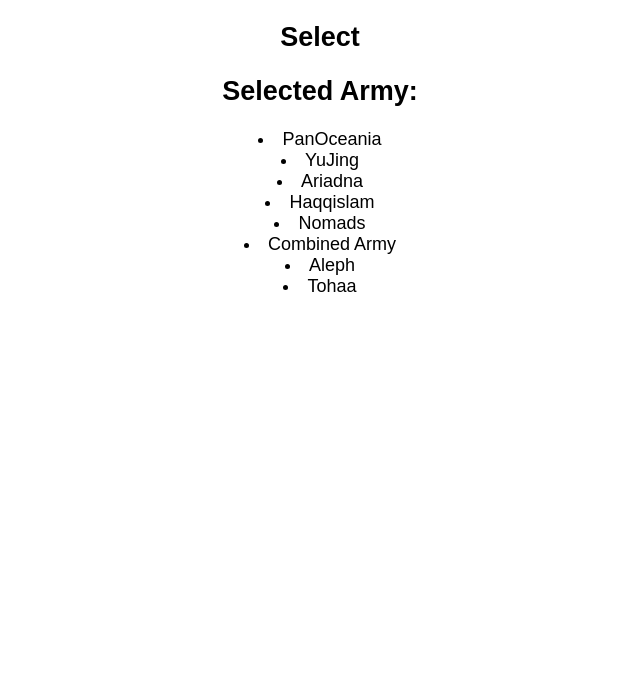
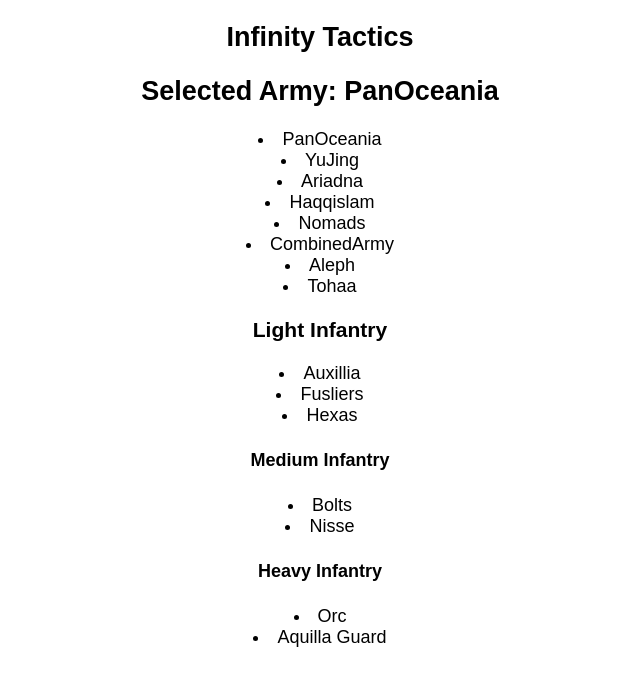
Before and after one commit to Darren-Ivey/infinity-tactics, a React (Create React App) app: page / in a window 1280 px wide. Shown: the top 686 px of the page, without its empty margins (320-960 px from the left). Built offline with nearby package versions, Linux system fonts and the light colour scheme; the HTML template or start-up script is replaced by a standard one.

Commit message:
Add basic army structure

```diff
--- a/src/components/armySelection.js
+++ b/src/components/armySelection.js
@@ -10,7 +10,6 @@
 
     handleOnClick(army) {
         this.props.selectArmy(army);
-        console.log(this.props.getUnits[this.props.getArmy])
     }
 
     render() {
@@ -22,9 +21,18 @@
                 <div className="army-selection">
                     { map(this.props.getArmyListOptions, (item, id) => <li onClick={() => this.handleOnClick(item)} key={ id } >{ item }</li>) }
                 </div>
-                <div>
-                    { map(this.props.getUnits[this.props.getArmy], (item, id) => <li key={ id } >{ item }</li>) }
-                </div>
+                <article>
+                    <h3>Light Infantry</h3>
+                    { map(this.props.getUnits[this.props.getArmy].li, (item, id) => <li key={ id } >{ item }</li>) }
+                </article>
+                <article>
+                    <h4>Medium Infantry</h4>
+                    { map(this.props.getUnits[this.props.getArmy].md, (item, id) => <li key={ id } >{ item }</li>) }
+                </article>
+                <article>
+                    <h4>Heavy Infantry</h4>
+                    { map(this.props.getUnits[this.props.getArmy].hi, (item, id) => <li key={ id } >{ item }</li>) }
+                </article>
             </div>
         );
     }
--- a/src/modules/armySelection.js
+++ b/src/modules/armySelection.js
@@ -11,27 +11,76 @@
         'Ariadna',
         'Haqqislam',
         'Nomads',
-        'Combined Army',
+        'CombinedArmy',
         'Aleph',
         'Tohaa'
     ],
-    selectedArmy: undefined,
+    selectedArmy: 'PanOceania',
     units: {
         PanOceania: {
             li: ['Auxillia', 'Fusliers', 'Hexas'],
+            md: ['Bolts', 'Nisse'],
+            hi: ['Orc', 'Aquilla Guard'],
+            tag: [],
+            rem: [],
+            sk: []
+        },
+        YuJing: {
+            li: [],
             md: [],
             hi: [],
             tag: [],
             rem: [],
             sk: []
         },
-        YuJing: [],
-        Ariadna: [],
-        Haqqislam: [],
-        Nomads: [],
-        CombinedArmy: [],
-        Aleph: [],
-        Tohaa: []
+        Ariadna: {
+            li: [],
+            md: [],
+            hi: [],
+            tag: [],
+            rem: [],
+            sk: []
+        },
+        Haqqislam: {
+            li: [],
+            md: [],
+            hi: [],
+            tag: [],
+            rem: [],
+            sk: []
+        },
+        Nomads: {
+            li: [],
+            md: [],
+            hi: [],
+            tag: [],
+            rem: [],
+            sk: []
+        },
+        CombinedArmy: {
+            li: [],
+            md: [],
+            hi: [],
+            tag: [],
+            rem: [],
+            sk: []
+        },
+        Aleph: {
+            li: [],
+            md: [],
+            hi: [],
+            tag: [],
+            rem: [],
+            sk: []
+        },
+        Tohaa: {
+            li: [],
+            md: [],
+            hi: [],
+            tag: [],
+            rem: [],
+            sk: []
+        }
     }
 };
 
--- a/src/pages/army.js
+++ b/src/pages/army.js
@@ -6,7 +6,7 @@
 const Army = ({ selectArmy, getArmy, getUnits, getArmyListOptions }) => {
         return (
             <div>
-                <h2>Select</h2>
+                <h2>Infinity Tactics</h2>
             <ArmySelection
                 selectArmy={ selectArmy }
                 getArmy={ getArmy }
```
